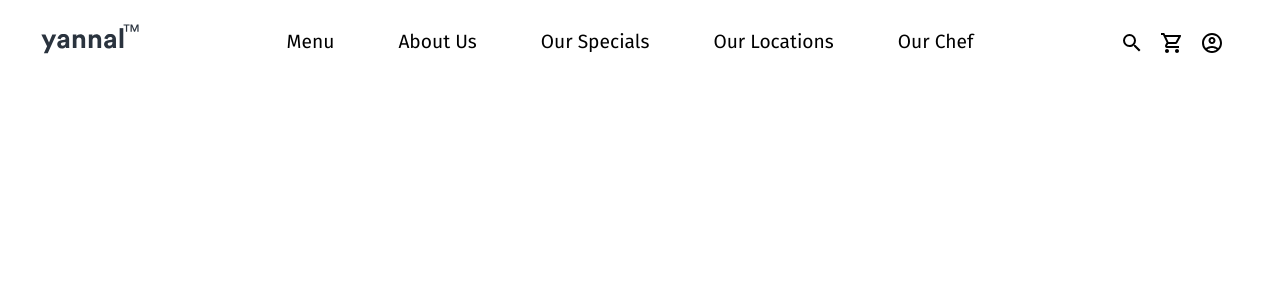
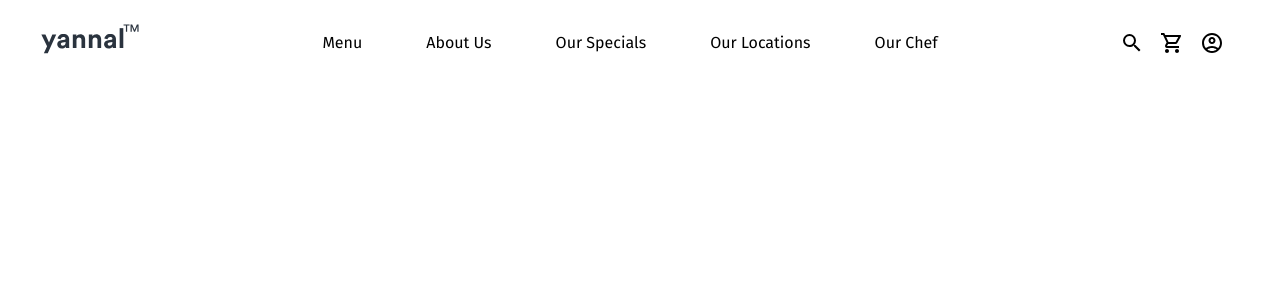
Before and after one commit to zeetaen1989/mama-joint, a Next.js app: page / in a window 1280 px wide. Shown: the top 300 px of the page. Built offline with nearby package versions, Linux system fonts and the light colour scheme.

Commit message:
style(font size): links font size reduced

```diff
--- a/app/components/layouts/Nav/Nav.module.scss
+++ b/app/components/layouts/Nav/Nav.module.scss
@@ -9,7 +9,6 @@
   .header__center {
     ul {
       li {
-        font-size: 1.2rem;
         display: flex;
         gap: 4rem;
       }
```
